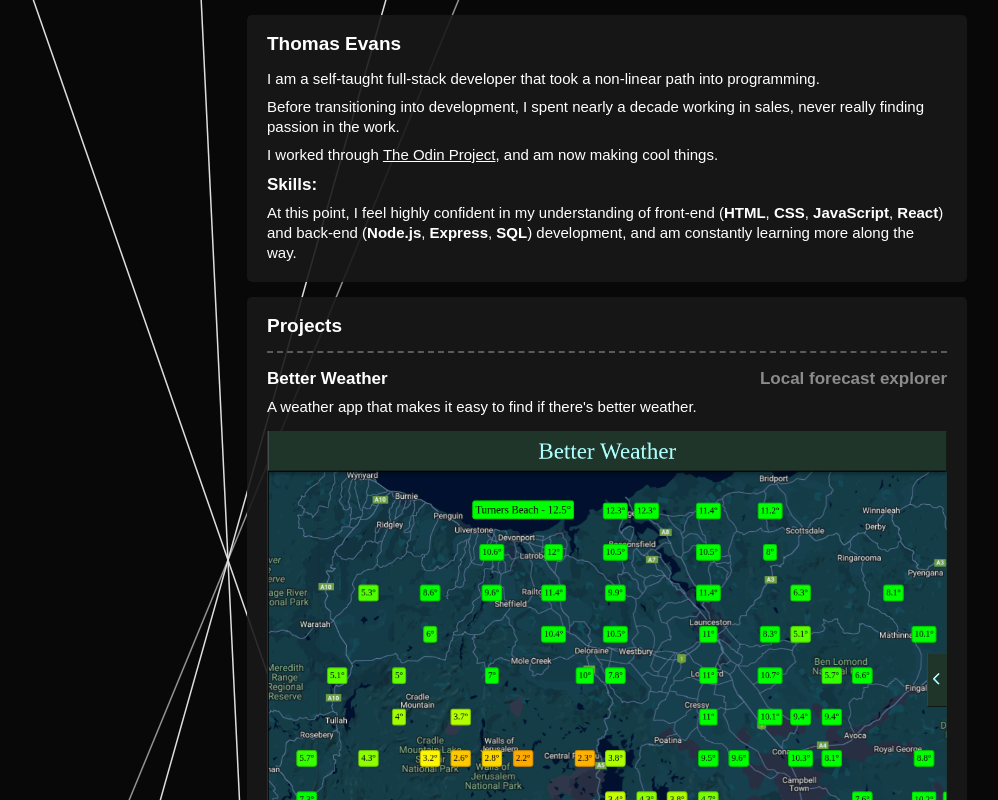
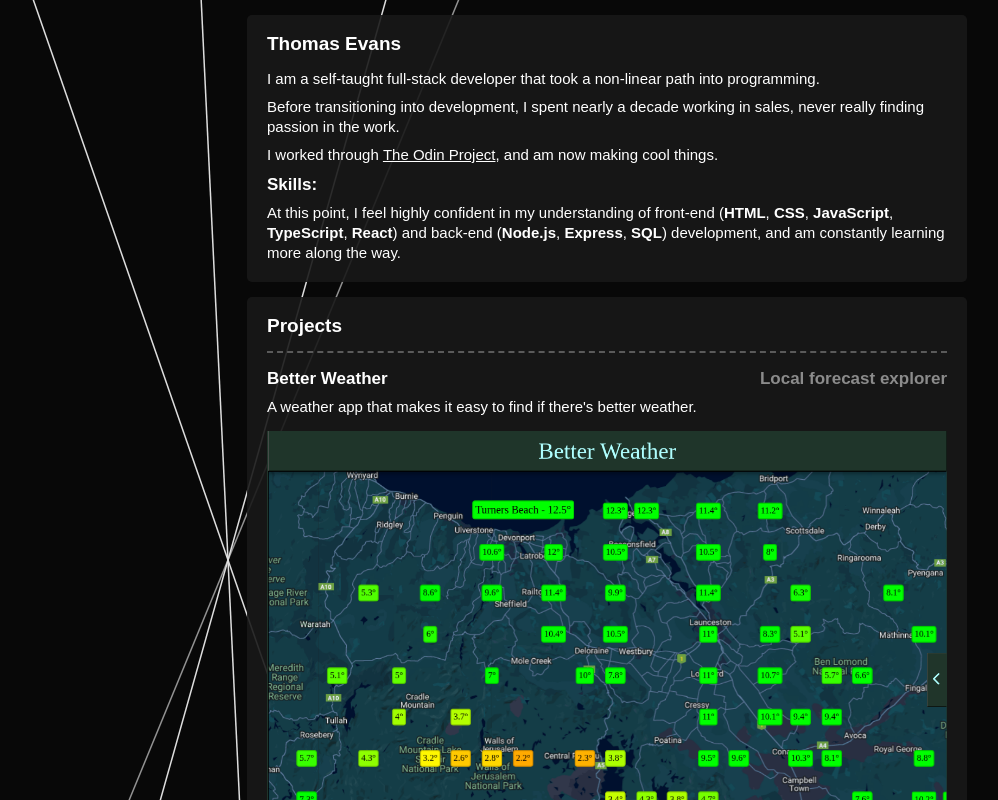
Before and after one commit to daefron/portfolio, a React (Vite) app: page / in a window 1280 px wide. Shown: the top 800 px of the page, without its empty margins (33-1031 px from the left). Built offline with nearby package versions, Linux system fonts and the light colour scheme.

Commit message:
Added Typescript to into

```diff
--- a/src/App.jsx
+++ b/src/App.jsx
@@ -71,7 +71,7 @@ export default function App() {
         <p className="subTitle">Skills:</p>
         <p>
           At this point, I feel highly confident in my understanding of
-          front-end (<b>HTML</b>,<b> CSS</b>,<b> JavaScript</b>,<b> React</b>)
+          front-end (<b>HTML</b>,<b> CSS</b>,<b> JavaScript</b>,<b> TypeScript</b>,<b> React</b>)
           and back-end (<b>Node.js</b>, <b>Express</b>,<b> SQL</b>) development,
           and am constantly learning more along the way.
         </p>
```
